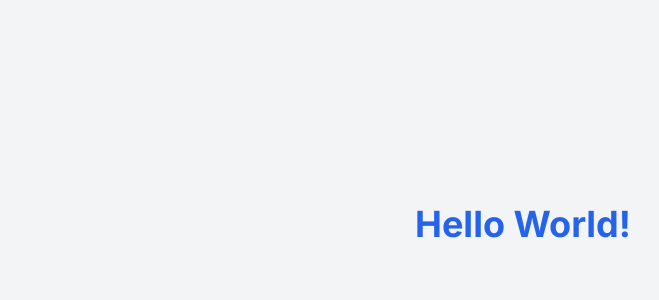
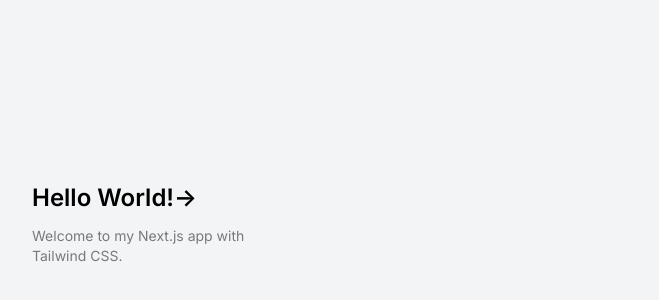
Before and after one commit to ImpactDz/vercel-first-page, a Next.js app: page / in a window 1280 px wide. Shown: the part 176-476 px from the top of the page, without its empty margins (117-776 px from the left). Built offline with nearby package versions, Linux system fonts and the light colour scheme.

Commit message:
New Style

```diff
--- a/app/about.tsx
+++ b/app/about.tsx
@@ -7,7 +7,7 @@
       <div className="z-10 max-w-5xl w-full items-center justify-between font-mono text-sm lg:flex">
         <p className="fixed left-0 top-0 flex w-full justify-center border-b border-gray-300 bg-gradient-to-b from-zinc-200 pb-6 pt-8 backdrop-blur-2xl dark:border-neutral-800 dark:bg-zinc-800/30 dark:from-inherit lg:static lg:w-auto  lg:rounded-xl lg:border lg:bg-gray-200 lg:p-4 lg:dark:bg-zinc-800/30">
           Get started by editing&nbsp;
-          <code className="font-mono font-bold">app/page.tsx</code>
+          <code className="font-mono font-bold">pages/page.tsx</code>
         </p>
         <div className="fixed bottom-0 left-0 flex h-48 w-full items-end justify-center bg-gradient-to-t from-white via-white dark:from-black dark:via-black lg:static lg:h-auto lg:w-auto lg:bg-none">
           <a
--- a/app/page.tsx
+++ b/app/page.tsx
@@ -3,9 +3,21 @@
 export default function Home() {
   return (
     <div className="flex items-center justify-center h-screen bg-gray-100">
-      <Link href="/about" className="text-4xl font-bold text-blue-600">
-        Hello World!
-      </Link>
+      <div className="mb-32 grid text-center lg:max-w-5xl lg:w-full lg:mb-0 lg:grid-cols-1 lg:text-left">
+        <Link href="/about">
+          <div className="group rounded-lg border border-transparent px-5 py-4 transition-colors hover:border-gray-300 hover:bg-gray-100 hover:dark:border-neutral-700 hover:dark:bg-neutral-800/30">
+            <h2 className="mb-3 text-2xl font-semibold cursor-pointer">
+              Hello World!
+              <span className="inline-block transition-transform group-hover:translate-x-1 motion-reduce:transform-none">
+                -&gt;
+              </span>
+            </h2>
+            <p className="m-0 max-w-[30ch] text-sm opacity-50">
+              Welcome to my Next.js app with Tailwind CSS.
+            </p>
+          </div>
+        </Link>
+      </div>
     </div>
   );
 }
```
